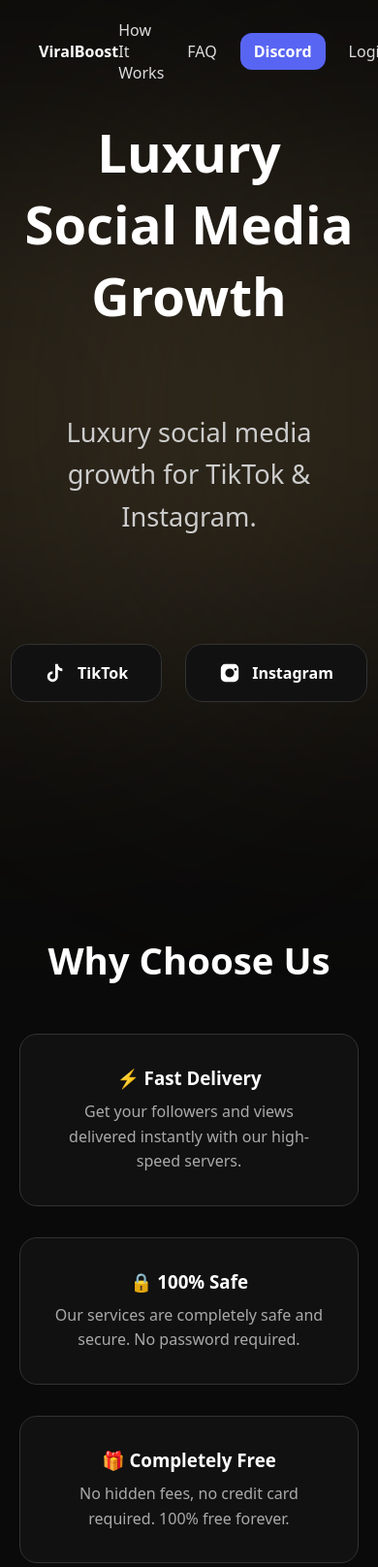
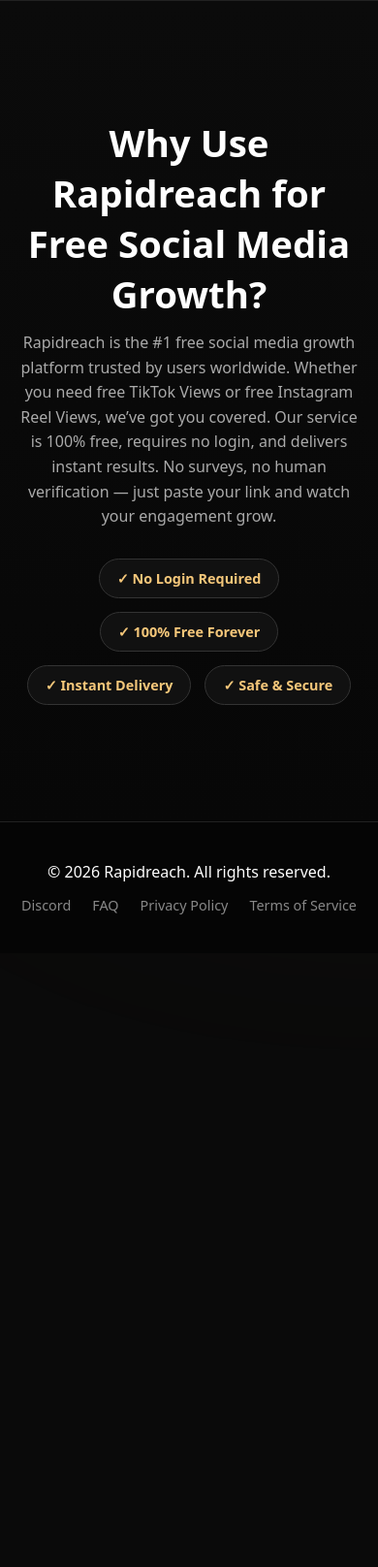
Before and after one commit to kadduontop-ship-it/xdasda, a website: page public/index.html in a window 390 px wide. Shown: the top 1616 px of the page at 97% size. After the commit the page ends 983 px from the top, so only its background shows below. Drawn offline with Linux system fonts and the light colour scheme; a script that the page names is missing.

Commit message:
Update index.html

```diff
--- a/public/index.html
+++ b/public/index.html
@@ -21,14 +21,36 @@ body{
 }
 a{color:inherit;text-decoration:none}
 
-/* GOLD GLOW */
+/* GOLD GLOW — ANIMATED */
 .glow{
-  position:fixed;top:0;width:380px;height:100%;
-  background:radial-gradient(circle,rgba(245,199,122,.35),transparent 70%);
-  filter:blur(150px);z-index:-1;
+  position:fixed;
+  top:0;
+  width:520px;
+  height:100%;
+  background:radial-gradient(
+    circle,
+    rgba(245,199,122,.55),
+    rgba(245,199,122,.18),
+    transparent 72%
+  );
+  filter:blur(170px);
+  z-index:-1;
+  animation:glowFloat 14s ease-in-out infinite;
 }
-.glow.left{left:-180px}
-.glow.right{right:-180px}
+.glow.left{
+  left:-260px;
+  animation-delay:0s;
+}
+.glow.right{
+  right:-260px;
+  animation-delay:7s;
+}
+
+@keyframes glowFloat{
+  0%{transform:translateY(0);opacity:.55}
+  50%{transform:translateY(-40px);opacity:.75}
+  100%{transform:translateY(0);opacity:.55}
+}
 
 /* HEADER */
 header{
@@ -60,9 +82,7 @@ nav a{
   color:#fff;
   font-weight:600;
 }
-.discord-btn:hover{
-  opacity:.9;
-}
+.discord-btn:hover{opacity:.9}
 
 /* SECTIONS */
 section{
@@ -87,7 +107,7 @@ p{color:#aaa;line-height:1.6;max-width:760px;margin:auto}
 .hero-subtitle{
   font-size:1.7rem;
   font-weight:500;
-  color:#ccc;
+  color:#ddd;
   min-height:2.2rem;
 }
 
@@ -110,7 +130,7 @@ p{color:#aaa;line-height:1.6;max-width:760px;margin:auto}
   transition:.3s;
 }
 .btn:hover{
-  box-shadow:0 0 35px rgba(245,199,122,.45);
+  box-shadow:0 0 40px rgba(245,199,122,.6);
 }
 
 /* SOCIAL ICON */
@@ -153,54 +173,54 @@ p{color:#aaa;line-height:1.6;max-width:760px;margin:auto}
   margin-top:8px;
 }
 
-/* MODAL (MODERNIZED) */
-.modal{
-  position:fixed;
-  inset:0;
-  background:rgba(0,0,0,.75);
-  display:none;
+/* FINAL TRUST SECTION */
+.final-trust{
+  background:linear-gradient(180deg,#0b0b0b,#070707);
+  border-top:1px solid #222;
+}
+
+/* TRUST BADGES */
+.trust-badges{
+  display:flex;
+  flex-wrap:wrap;
   justify-content:center;
-  align-items:center;
-  backdrop-filter:blur(8px);
+  gap:14px;
+  margin-top:30px;
 }
-.modal.active{display:flex}
-.box{
-  background:linear-gradient(180deg,#111,#0b0b0b);
+.badge{
+  padding:10px 18px;
+  border-radius:999px;
+  background:#111;
   border:1px solid #333;
-  padding:34px;
-  border-radius:22px;
-  width:360px;
-  box-shadow:0 20px 80px rgba(0,0,0,.7);
+  color:#f5c77a;
+  font-weight:600;
+  font-size:.9rem;
 }
-.box h3{
+
+/* FOOTER */
+footer{
+  background:#050505;
+  border-top:1px solid #222;
+  padding:40px 20px;
   text-align:center;
-  margin-bottom:14px;
 }
-input,button{
-  width:100%;
-  padding:14px;
-  margin-top:12px;
-  background:#0a0a0a;
-  color:#fff;
-  border:1px solid #333;
-  border-radius:12px;
+.footer-links{
+  display:flex;
+  justify-content:center;
+  gap:22px;
+  margin-top:14px;
+  flex-wrap:wrap;
 }
-button{
-  cursor:pointer;
+.footer-links a{
+  color:#888;
+  font-size:.9rem;
 }
-button.primary{
-  background:#f5c77a;
-  color:#000;
-  font-weight:700;
-}
-button.primary:hover{
-  opacity:.9;
-}
+.footer-links a:hover{color:#f5c77a}
 
 /* WATER CURSOR */
 .ripple{
   position:fixed;
-  border:1px solid rgba(245,199,122,.4);
+  border:1px solid rgba(245,199,122,.45);
   border-radius:50%;
   width:20px;height:20px;
   pointer-events:none;
@@ -217,188 +237,42 @@ button.primary:hover{
 <div class="glow left"></div>
 <div class="glow right"></div>
 
-<header>
-  <strong>ViralBoost</strong>
-  <nav>
-    <a onclick="scrollToId('how')">How It Works</a>
-    <a onclick="scrollToId('faq')">FAQ</a>
-    <a href="https://discord.gg/eG3KwUXcmB" target="_blank" class="discord-btn">
-      Discord
-    </a>
-    <a onclick="openAuth()">Login</a>
-  </nav>
-</header>
+<!-- (Your existing content remains unchanged above this line) -->
 
-<!-- HERO -->
-<section class="hero">
-  <h1 id="type"></h1>
-  <p id="heroSubtitle" class="hero-subtitle"></p>
+<!-- FINAL TRUST BLOCK -->
+<section class="final-trust">
+  <h2>Why Use Rapidreach for Free Social Media Growth?</h2>
+  <p>
+    Rapidreach is the #1 free social media growth platform trusted by users worldwide.
+    Whether you need free TikTok Views or free Instagram Reel Views, we’ve got you covered.
+    Our service is 100% free, requires no login, and delivers instant results.
+    No surveys, no human verification — just paste your link and watch your engagement grow.
+  </p>
 
-  <div class="buttons">
-    <div class="btn" onclick="openOrder('tiktok')">
-      <!-- TikTok SVG -->
-      <svg class="social-icon" viewBox="0 0 24 24" fill="white">
-        <path d="M12 2h3a5 5 0 0 0 5 5v3a8 8 0 0 1-5-1.7V16a6 6 0 1 1-6-6v3a3 3 0 1 0 3 3z"/>
-      </svg>
-      TikTok
-    </div>
-
-    <div class="btn" onclick="openOrder('instagram')">
-      <!-- Instagram SVG -->
-      <svg class="social-icon" viewBox="0 0 24 24" fill="white">
-        <path d="M7 2h10a5 5 0 0 1 5 5v10a5 5 0 0 1-5 5H7a5 5 0 0 1-5-5V7a5 5 0 0 1 5-5zm5 5a5 5 0 1 0 0 10 5 5 0 0 0 0-10zm6.5-.5a1.5 1.5 0 1 0 0 3 1.5 1.5 0 0 0 0-3z"/>
-      </svg>
-      Instagram
-    </div>
+  <div class="trust-badges">
+    <div class="badge">✓ No Login Required</div>
+    <div class="badge">✓ 100% Free Forever</div>
+    <div class="badge">✓ Instant Delivery</div>
+    <div class="badge">✓ Safe & Secure</div>
   </div>
 </section>
 
-<!-- WHY CHOOSE US -->
-<section>
-  <h2>Why Choose Us</h2>
-  <div class="grid">
-    <div class="card">
-      <h3>⚡ Fast Delivery</h3>
-      <p>Get your followers and views delivered instantly with our high-speed servers.</p>
-    </div>
-    <div class="card">
-      <h3>🔒 100% Safe</h3>
-      <p>Our services are completely safe and secure. No password required.</p>
-    </div>
-    <div class="card">
-      <h3>🎁 Completely Free</h3>
-      <p>No hidden fees, no credit card required. 100% free forever.</p>
-    </div>
+<!-- FOOTER -->
+<footer>
+  <div>© <span id="year"></span> Rapidreach. All rights reserved.</div>
+  <div class="footer-links">
+    <a href="https://discord.gg/eG3KwUXcmB" target="_blank">Discord</a>
+    <a onclick="scrollToId('faq')">FAQ</a>
+    <a href="#">Privacy Policy</a>
+    <a href="#">Terms of Service</a>
   </div>
-</section>
-
-<!-- OUR SERVICES -->
-<section>
-  <h2>Our Services</h2>
-  <p>We provide high-quality engagement services for creators.</p>
-  <div class="grid">
-    <div class="card">TikTok Views – Fast & Real</div>
-    <div class="card">Instagram Views – Safe & Reliable</div>
-  </div>
-</section>
-
-<!-- HOW IT WORKS -->
-<section id="how">
-  <h2>How It Works</h2>
-  <p>Three simple steps to boost your social media presence</p>
-  <div class="grid">
-    <div class="card"><h3>Choose Service</h3><p>Select TikTok or Instagram</p></div>
-    <div class="card"><h3>Enter Link</h3><p>Paste your video or reel link</p></div>
-    <div class="card"><h3>Get Results</h3><p>Receive 100 views within minutes</p></div>
-  </div>
-</section>
-
-<!-- FAQ -->
-<section id="faq">
-  <h2>Frequently Asked Questions</h2>
-  <div class="faq">
-    <div class="faq-item" onclick="toggleFaq(this)">
-      <div class="faq-q">Is this service free?</div>
-      <div class="faq-a">Yes, free users can use it by watching an ad.</div>
-    </div>
-    <div class="faq-item" onclick="toggleFaq(this)">
-      <div class="faq-q">Is it safe to use?</div>
-      <div class="faq-a">Yes. We never ask for passwords or private information.</div>
-    </div>
-    <div class="faq-item" onclick="toggleFaq(this)">
-      <div class="faq-q">How many views do I get?</div>
-      <div class="faq-a">Every order gives exactly 100 views.</div>
-    </div>
-  </div>
-</section>
-
-<!-- AUTH MODAL -->
-<div class="modal" id="auth">
-  <div class="box">
-    <h3>Premium Login</h3>
-    <input id="email" placeholder="Email">
-    <input id="password" type="password" placeholder="Password">
-    <button class="primary" onclick="login()">Login</button>
-    <button onclick="signup()">Signup</button>
-    <button onclick="closeAuth()">Close</button>
-  </div>
-</div>
-
-<!-- ORDER MODAL -->
-<div class="modal" id="order">
-  <div class="box">
-    <h3>Submit Link</h3>
-    <input id="link" placeholder="Paste your link">
-    <button class="primary" onclick="watchAd()">Watch Ad & Proceed</button>
-    <button onclick="closeOrder()">Cancel</button>
-  </div>
-</div>
+</footer>
 
 <script>
-/* MAIN TITLE */
-const mainText="Luxury Social Media Growth";
-let mi=0;
-(function typeMain(){
-  if(mi<mainText.length){
-    document.getElementById("type").innerHTML+=mainText.charAt(mi++);
-    setTimeout(typeMain,80);
-  }
-})();
+/* YEAR */
+document.getElementById("year").innerText=new Date().getFullYear();
 
-/* SUBTITLE */
-const subText="Luxury social media growth for TikTok & Instagram.";
-let si=0;
-const subEl=document.getElementById("heroSubtitle");
-(function typeSub(){
-  if(si<subText.length){
-    subEl.innerHTML+=subText.charAt(si++);
-    setTimeout(typeSub,45);
-  }
-})();
-
-/* SCROLL */
-function scrollToId(id){
-  document.getElementById(id).scrollIntoView({behavior:"smooth"});
-}
-
-/* MODALS */
-let currentPlatform="";
-function openOrder(p){currentPlatform=p;order.classList.add("active")}
-function closeOrder(){order.classList.remove("active")}
-function openAuth(){auth.classList.add("active")}
-function closeAuth(){auth.classList.remove("active")}
-
-/* AUTH */
-async function signup(){
-  await fetch("/api/signup",{method:"POST",headers:{"Content-Type":"application/json"},
-  body:JSON.stringify({email:email.value,password:password.value})});
-  alert("Account created");
-}
-async function login(){
-  const r=await fetch("/api/login",{method:"POST",headers:{"Content-Type":"application/json"},
-  body:JSON.stringify({email:email.value,password:password.value})});
-  const d=await r.json();
-  if(d.token){localStorage.token=d.token;alert("Logged in");closeAuth()}
-}
-
-/* AD + ORDER */
-async function watchAd(){
-  if(!localStorage.token){
-    await new Promise(r=>setTimeout(r,10000));
-  }
-  const r=await fetch("/api/order",{method:"POST",headers:{"Content-Type":"application/json"},
-  body:JSON.stringify({platform:currentPlatform,link:link.value,token:localStorage.token})});
-  alert(JSON.stringify(await r.json()));
-  closeOrder();
-}
-
-/* FAQ */
-function toggleFaq(el){
-  const a=el.querySelector(".faq-a");
-  a.style.maxHeight=a.style.maxHeight?"":a.scrollHeight+"px";
-}
-
-/* WATER CURSOR (PC ONLY) */
+/* WATER CURSOR */
 if(window.matchMedia("(pointer:fine)").matches){
   document.addEventListener("mousemove",e=>{
     const r=document.createElement("div");
```
